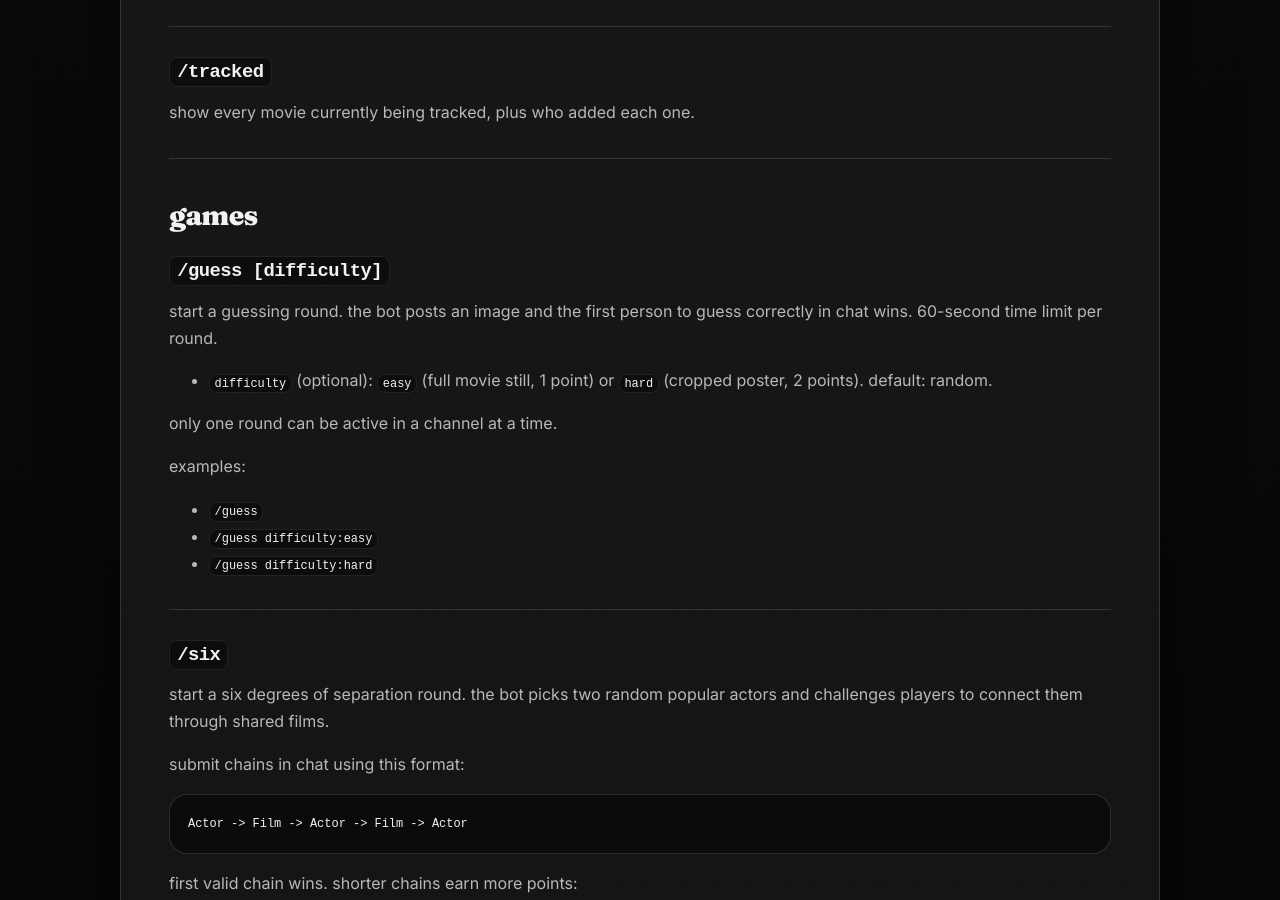
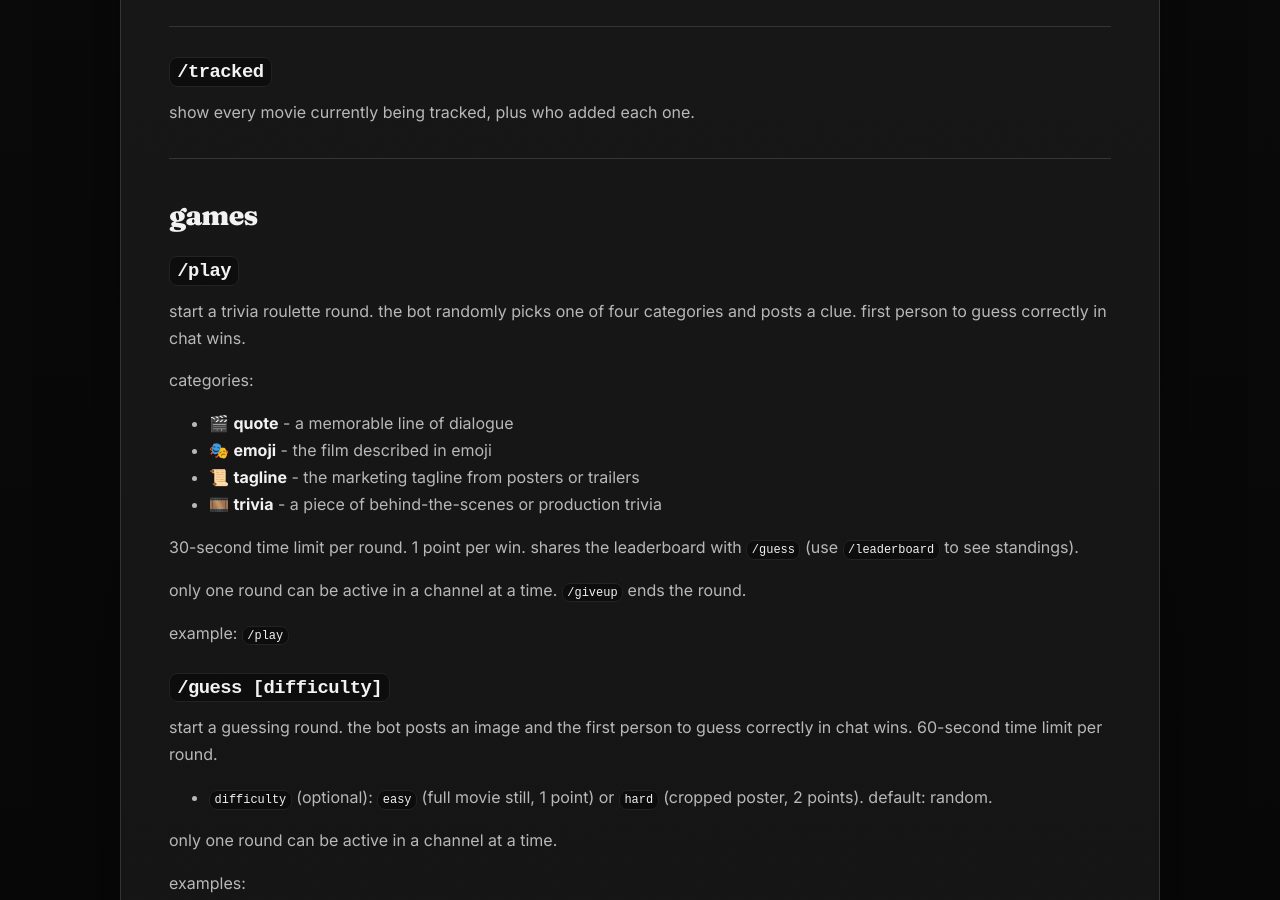
Before and after one commit to rupertosandez/sucklingsite, a Jekyll site: the page built from COMMANDS.md, in a window 1280 px wide and 900 px high, scrolled down 2832 px. Built offline with Jekyll 4.4.1, drawn with Linux system fonts in a browser that asks for light colours.

Commit message:
Update COMMANDS.md

```diff
--- a/COMMANDS.md
+++ b/COMMANDS.md
@@ -105,6 +105,21 @@ show every movie currently being tracked, plus who added each one.
 
 ## games
 
+### `/play`
+start a trivia roulette round. the bot randomly picks one of four categories and posts a clue. first person to guess correctly in chat wins.
+
+categories:
+- 🎬 **quote** - a memorable line of dialogue
+- 🎭 **emoji** - the film described in emoji
+- 📜 **tagline** - the marketing tagline from posters or trailers
+- 🎞️ **trivia** - a piece of behind-the-scenes or production trivia
+
+30-second time limit per round. 1 point per win. shares the leaderboard with `/guess` (use `/leaderboard` to see standings).
+
+only one round can be active in a channel at a time. `/giveup` ends the round.
+
+example: `/play`
+
 ### `/guess [difficulty]`
 start a guessing round. the bot posts an image and the first person to guess correctly in chat wins. 60-second time limit per round.
 
```
